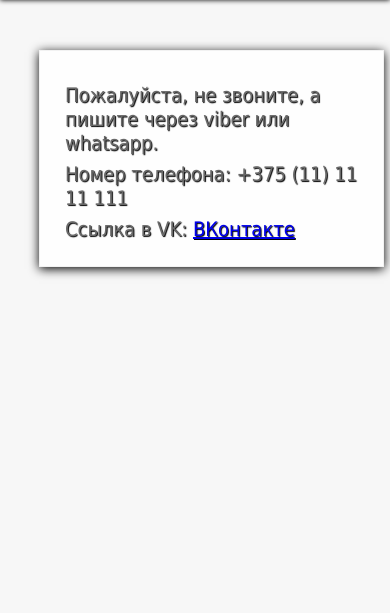
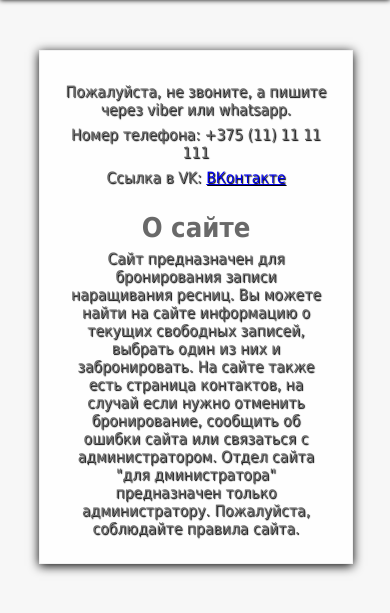
Before and after one commit to Replareq/Eyelasshes, a Django app: page /home/book/manager_contacts/ in a window 390 px wide. Shown: the part 50-663 px from the top of the page. Run offline with Django 4.2, Linux system fonts and the light colour scheme.

Commit message:
pre-version-1.07 Add page "About". In mobile version "About" is in home page as block div.

```diff
--- a/eyelashes/client/static/client/css/managercontactsstyle.css
+++ b/eyelashes/client/static/client/css/managercontactsstyle.css
@@ -53,7 +53,7 @@ nav > a:hover{
 
     position: relative;
 
-    width: 75%;
+    width: calc(80% - 50px);
     left: 10%;
     top: 10%;
 
@@ -61,8 +61,10 @@ nav > a:hover{
 }
 
 .contacts > p{
+    text-align: center;
+
     font-family: Tahoma;
-    font-size: 20px;
+    font-size: 1.4vw;
     color: #696969;
 
     text-shadow: 1px 1px 1px #020202;
@@ -70,6 +72,26 @@ nav > a:hover{
     padding: 7px 0 0 0;
 }
 
+H2 {
+    text-align: center;
+    font-family: Tahoma;
+    font-weight: bold;
+    font-size: 2vw;
+    color: #696969;
+
+    margin: 25px 0 0 0;
+}
+
 footer > nav{
     text-align: left;
 }
+
+@media all and (max-width: 900px){
+    .contacts > p{
+        font-size: 4vw;
+    }
+
+    H2 {
+        font-size: 7vw;
+    }
+}
--- a/eyelashes/client/templates/client/home.html
+++ b/eyelashes/client/templates/client/home.html
@@ -16,7 +16,11 @@
             <p>Забронировать</p>
         </div></a>
         <div class="about">
-            О сайте
+            <p>О сайте</p>
+            Сайт предназначен для бронирования записи наращивания ресниц. Вы можете найти на сайте информацию
+            о текущих свободных записей, выбрать один из них и забронировать. На сайте также есть страница контактов,
+            на случай если нужно отменить бронирование, сообщить об ошибки сайта или связаться с администратором.
+            Отдел сайта "для дминистратора" предназначен только администратору. Пожалуйста, соблюдайте правила сайта.
         </div>
     </div>
 </div>
--- a/eyelashes/client/templates/client/manager_contacts.html
+++ b/eyelashes/client/templates/client/manager_contacts.html
@@ -16,6 +16,12 @@
         <p>Пожалуйста, не звоните, а пишите через viber или whatsapp.</p>
         <p>Номер телефона: +375 (11) 11 11 111 </p>
         <p>Ссылка в VK: <a href="https://vk.com/">ВКонтакте</a></p>
+        <H2>О сайте</H2>
+        <p class="about">Сайт предназначен для бронирования записи наращивания ресниц. Вы можете найти на сайте информацию
+            о текущих свободных записей, выбрать один из них и забронировать. На сайте также есть страница контактов,
+            на случай если нужно отменить бронирование, сообщить об ошибки сайта или связаться с администратором.
+            Отдел сайта "для дминистратора" предназначен только администратору. Пожалуйста, соблюдайте правила сайта.
+        </p>
     </div>
 </div>
 
```
Also changed, not shown: eyelashes/client/static/client/css/mhomestyle.css (+17 -2 lines).
